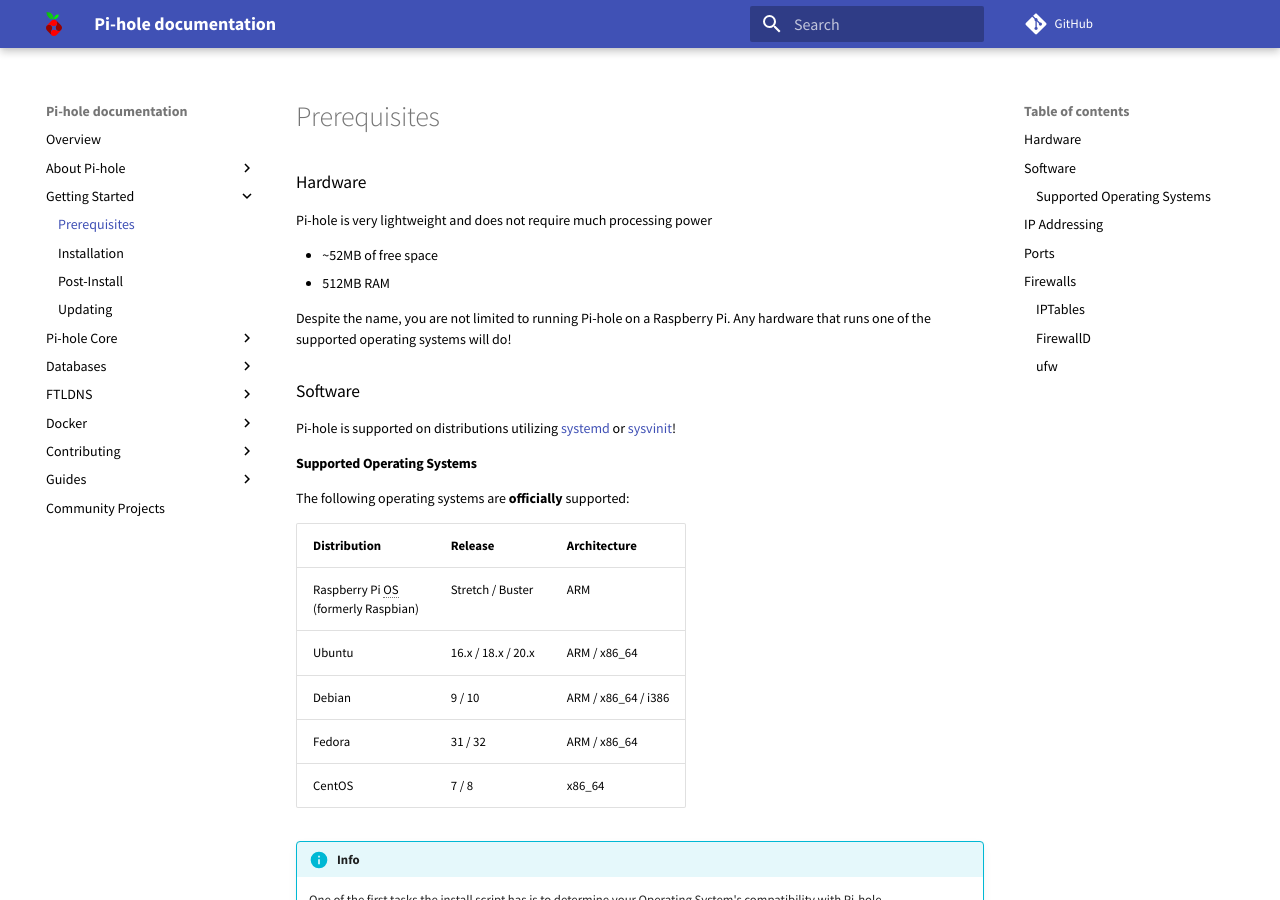
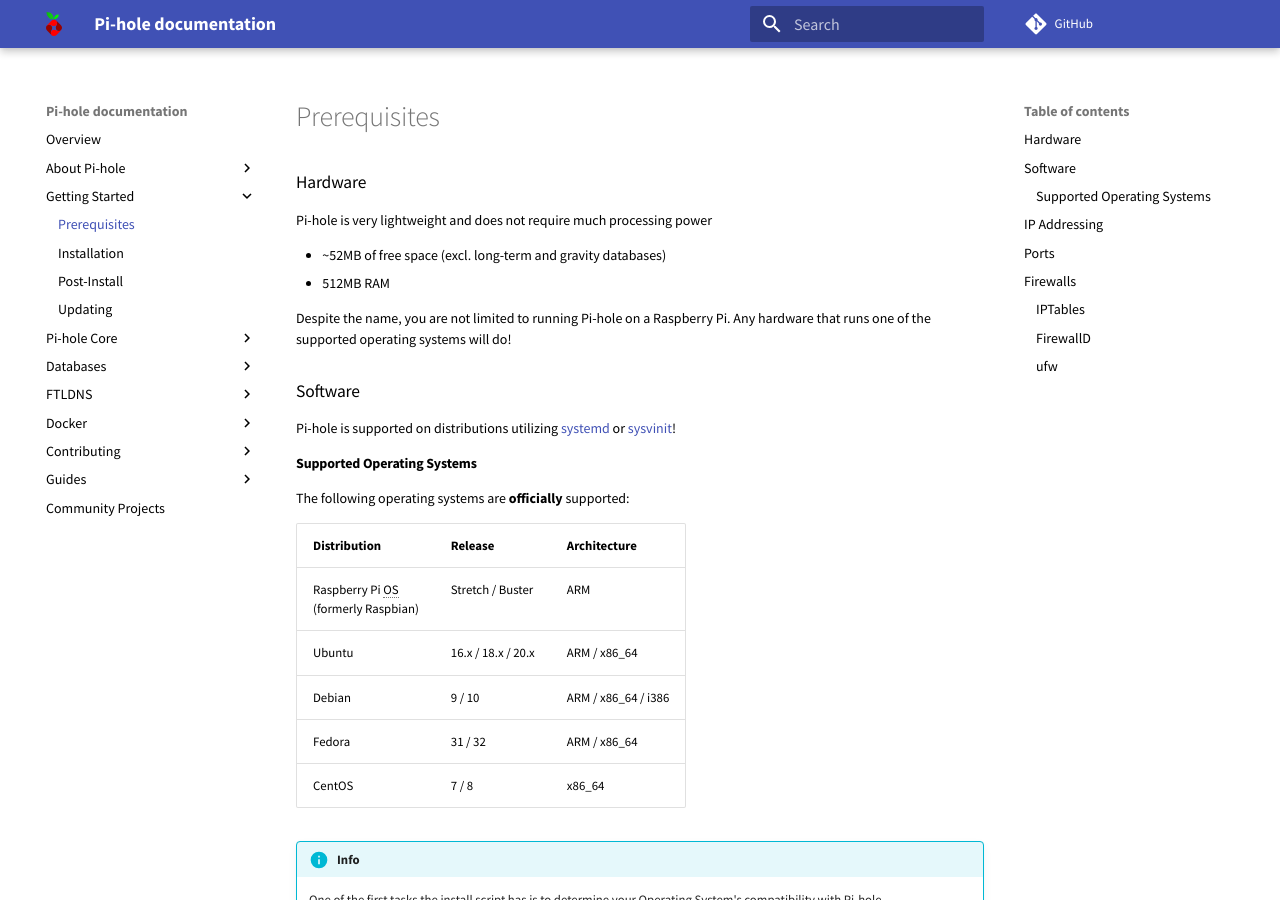
Before and after one commit to pi-hole/docs, an MkDocs documentation site: the page built from docs/main/prerequisites.md, in a window 1280 px wide and 900 px high. Built offline with MkDocs 1.6.1 and Material for MkDocs 9.7.7, drawn with Linux system fonts in a browser that asks for light colours; comment, search, counter and statistics services are not loaded.

Commit message:
clarify disk space requirement
Signed-off-by: yubiuser <ckoenig@posteo.de>

```diff
--- a/docs/main/prerequisites.md
+++ b/docs/main/prerequisites.md
@@ -8,7 +8,7 @@
 
 Pi-hole is very lightweight and does not require much processing power
 
-- ~52MB of free space
+- ~52MB of free space (excl. long-term and gravity databases)
 - 512MB RAM
 
 Despite the name, you are not limited to running Pi-hole on a Raspberry Pi.
```
